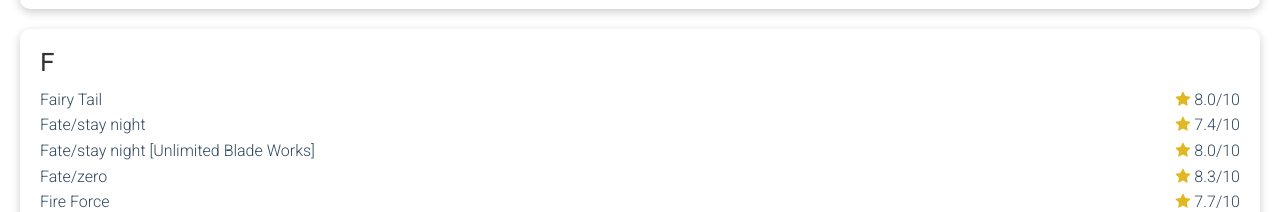
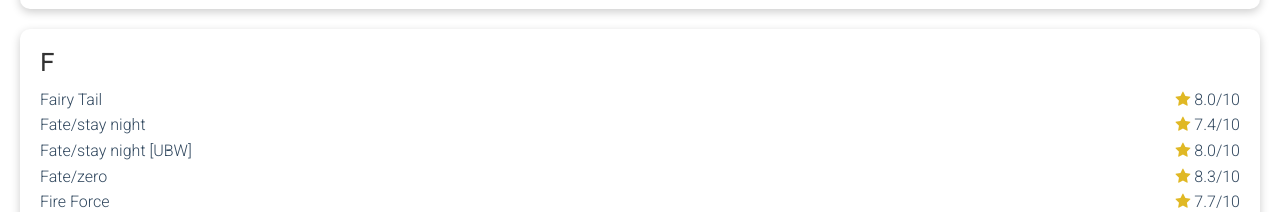
Before and after one commit to Hamza-777/AnimVille, a plain HTML site: page HTML/index.html in a window 1280 px wide. Shown: the part 1337-1549 px from the top of the page. Drawn offline with Linux system fonts and the light colour scheme; a web font is replaced by a local one.

Commit message:
final commit

```diff
--- a/HTML/index.html
+++ b/HTML/index.html
@@ -153,7 +153,7 @@
                         <li>Fate/stay night <span><i class="fa fa-star" aria-hidden="true"></i> 7.4/10</span></li>
                     </a>
                     <a href="fatestaynightunlimited.html">
-                        <li>Fate/stay night [Unlimited Blade Works] <span><i class="fa fa-star" aria-hidden="true"></i> 8.0/10</span></li>
+                        <li>Fate/stay night [UBW] <span><i class="fa fa-star" aria-hidden="true"></i> 8.0/10</span></li>
                     </a>
                     <a href="fatezero.html">
                         <li>Fate/zero <span><i class="fa fa-star" aria-hidden="true"></i> 8.3/10</span></li>
```
